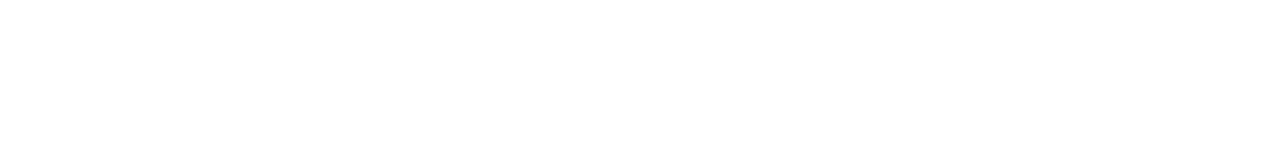
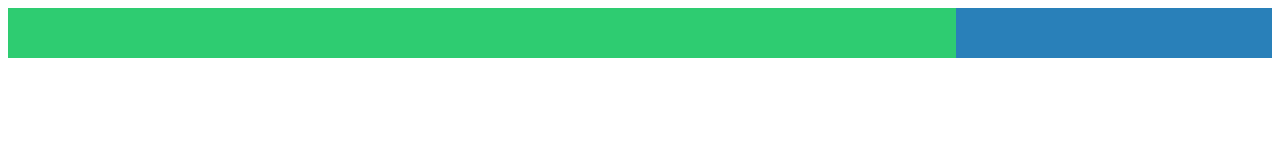
Before and after one commit to Alexis60/Prairie_html_css_Exercice_6, a plain HTML site: page index.html in a window 1280 px wide. Drawn offline with Linux system fonts and the light colour scheme.

Commit message:
erreur corrigée (erreur dans le style text/css)

```diff
--- a/index.html
+++ b/index.html
@@ -2,7 +2,7 @@
 <html>
   <head>
     <meta charset="utf-8">
-    <link type="texte.css" rel="stylesheet" href="style.css" />
+    <link type="text/css" rel="stylesheet" href="style.css" />
     <title>Exercice 6 Tableau avec fonds coloré</title>
   </head>
   <body>
```
